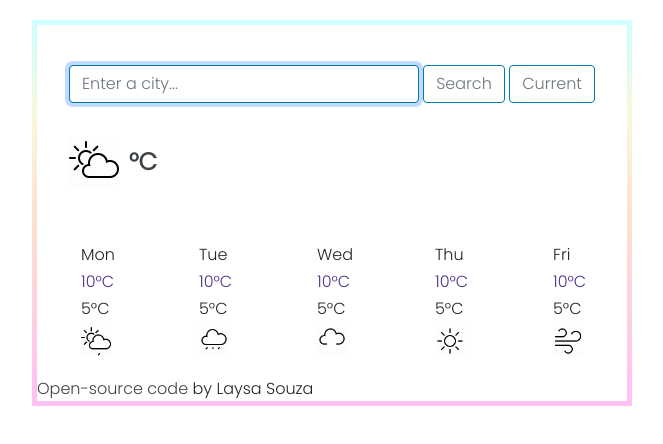
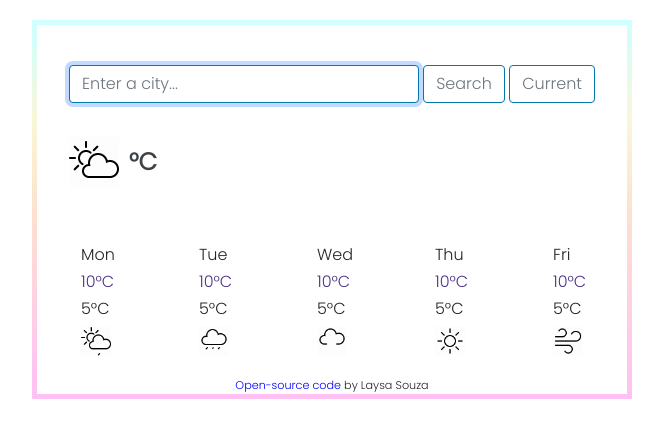
Before and after one commit to laysame/weather-app-shecodes, a plain HTML site: page index.html in a window 1280 px wide. Shown: the whole page, without its empty margins (308-971 px from the left). Drawn offline with nearby package versions, Linux system fonts and the light colour scheme; no server answers.

Commit message:
Added style to the link on the footer

```diff
--- a/style.css
+++ b/style.css
@@ -99,3 +99,12 @@ ul img {
 .forecast {
     margin: 5px;
 }
+
+footer {
+    font-size: 0.7rem;
+    text-align: center;
+}
+
+footer span a {
+    color: blue;
+}
```
